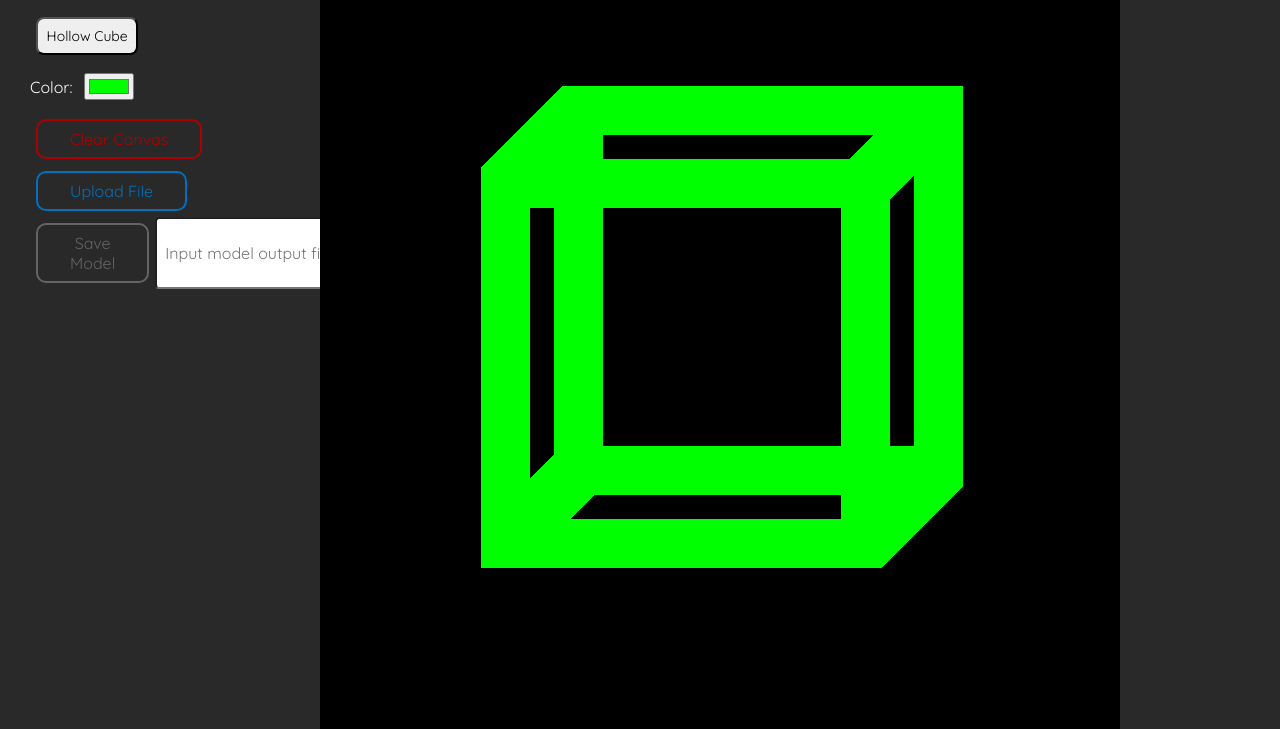
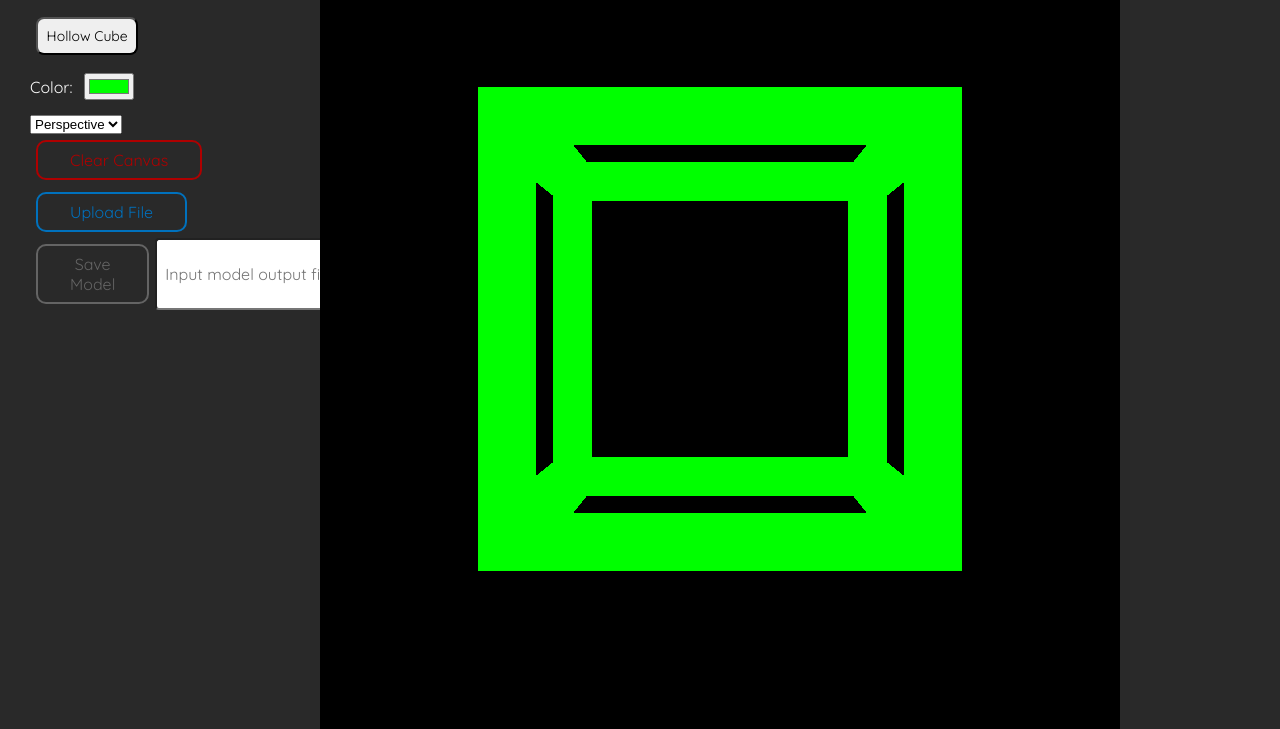
Before and after one commit to owencwijaya/IF3260_Tugas2_K03_G11, a plain HTML site: page src/index.html in a window 1280 px wide. Shown: the part 71-800 px from the top of the page. Drawn offline with Linux system fonts and the light colour scheme.

Commit message:
feat: add handler for different perspective types

```diff
--- a/src/index.html
+++ b/src/index.html
@@ -32,6 +32,12 @@
                         <input type = "color" id = "color-picker" class = "button-elmt" value = #00FF00>
                     </div>
 
+                    <select id="projection-select" value = "">
+                        <option value="perspective">Perspective</option>
+                        <option value="oblique">Oblique</option>
+                        <option value="ortographic">Ortographic</option>
+                      </select>
+
                     <button id = "clear-canvas">Clear Canvas</button>
 
                     <label class = "file-button">
@@ -61,5 +67,6 @@
     <script src = "js/webgl/shaders.js"></script>
     <script src = "js/webgl/buffers.js"></script>
     <script src = "js/webgl/draw.js"></script>
+    <script src = "js/handlers.js"></script>
     <script src = "js/main.js"></script>
 </html>
--- /dev/null
+++ b/src/js/handlers.js
@@ -0,0 +1,6 @@
+// untuk projection select
+
+const projectionSelect = document.getElementById("projection-select");
+projectionSelect.addEventListener("change", () => {
+  requestAnimationFrame(render);
+});
--- a/src/js/main.js
+++ b/src/js/main.js
@@ -32,16 +32,13 @@ const programInfo = {
 
 const cube = new HollowCube([0.0, 1.0, 0.0, 1.0]);
 
-const zNear = 0.1;
-const zFar = 10;
+const render = (now) => {
+  const projectionSelect = document.getElementById("projection-select");
 
-const render = (now) => {
   const fov = (45 * Math.PI) / 180;
-  const width = gl.canvas.clientWidth;
-  const height = gl.canvas.clientHeight;
-  const aspect = gl.canvas.clientWidth / gl.canvas.clientHeight;
   const zNear = 0.1;
   const zFar = 10;
+  const aspect = gl.canvas.clientWidth / gl.canvas.clientHeight;
 
   // dapatkan lokasi projection dan modelview (dari shader)
   const projectionMatrixLoc = programInfo.uniformLocations.projectionMatrix;
@@ -49,22 +46,18 @@ const render = (now) => {
 
   // console.log(modelViewMatrix);
 
-  // mat4.ortho(projectionMatrix, -2.0, 2.0, -2.0, 2.0, 0.1, 100);
   const modelViewMatrix = lookAt([0, 0, -5], [0, 0, 0], [0, 1, 0]);
-  // set perspective untik projectionMatrix
-  // const projectionMatrix = mat4.create();
-  // mat4.perspective(projectionMatrix, fov, aspect, zNear, zFar);
+  let projectionMatrix = null;
 
-  // untuk orthogonal projection
-  // const projectionMatrix = multiply(
-  //   createMOrth(),
-  //   ortho(-2.0, 2.0, -2.0, 2.0, zNear, zFar)
-  // );
-
-  // untuk oblique projection
-  const orthoMatrix = ortho(-2.0, 2.0, -2.0, 2.0, zNear, zFar);
-  const obliqueMatrix = oblique(63.4, 63.4);
-  const projectionMatrix = transpose(multiply(obliqueMatrix, orthoMatrix));
+  if (projectionSelect.value == "perspective") {
+    projectionMatrix = transpose(perspective(fov, aspect, 0.1, 100.0));
+  } else if (projectionSelect.value == "oblique") {
+    const orthoMatrix = ortho(-2.0, 2.0, -2.0, 2.0, zNear, zFar);
+    const obliqueMatrix = oblique(63.4, 63.4);
+    projectionMatrix = transpose(multiply(obliqueMatrix, orthoMatrix));
+  } else {
+    projectionMatrix = transpose(ortho(-2.0, 2.0, -2.0, 2.0, zNear, zFar));
+  }
 
   // rotate
   // mat4.rotate(
@@ -96,7 +89,5 @@ const render = (now) => {
 
   draw(gl, programInfo, cube.vertices, cube.indices);
   cubeRotation += deltaTime;
-
-  requestAnimationFrame(render);
 };
 requestAnimationFrame(render);
--- a/src/js/matrix/projections.js
+++ b/src/js/matrix/projections.js
@@ -52,4 +52,31 @@ const oblique = (theta, phi) => {
   ]);
 };
 
-const perspective = (top, right, near, far) => {};
+const perspective = (fov, aspect, near, far) => {
+  const top = far * Math.tan(fov / 2);
+  const right = aspect * top;
+  const bottom = -top;
+  const left = -right;
+
+  return new Float32Array([
+    (-2 * far) / (right - left),
+    0,
+    (right + left) / (right - left),
+    0,
+
+    0,
+    (-2 * far) / (top - bottom),
+    (top + bottom) / (top - bottom),
+    0,
+
+    0,
+    0,
+    -(far + near) / (far - near),
+    -(2 * far * near) / (far - near),
+
+    0,
+    0,
+    -1,
+    0,
+  ]);
+};
```
